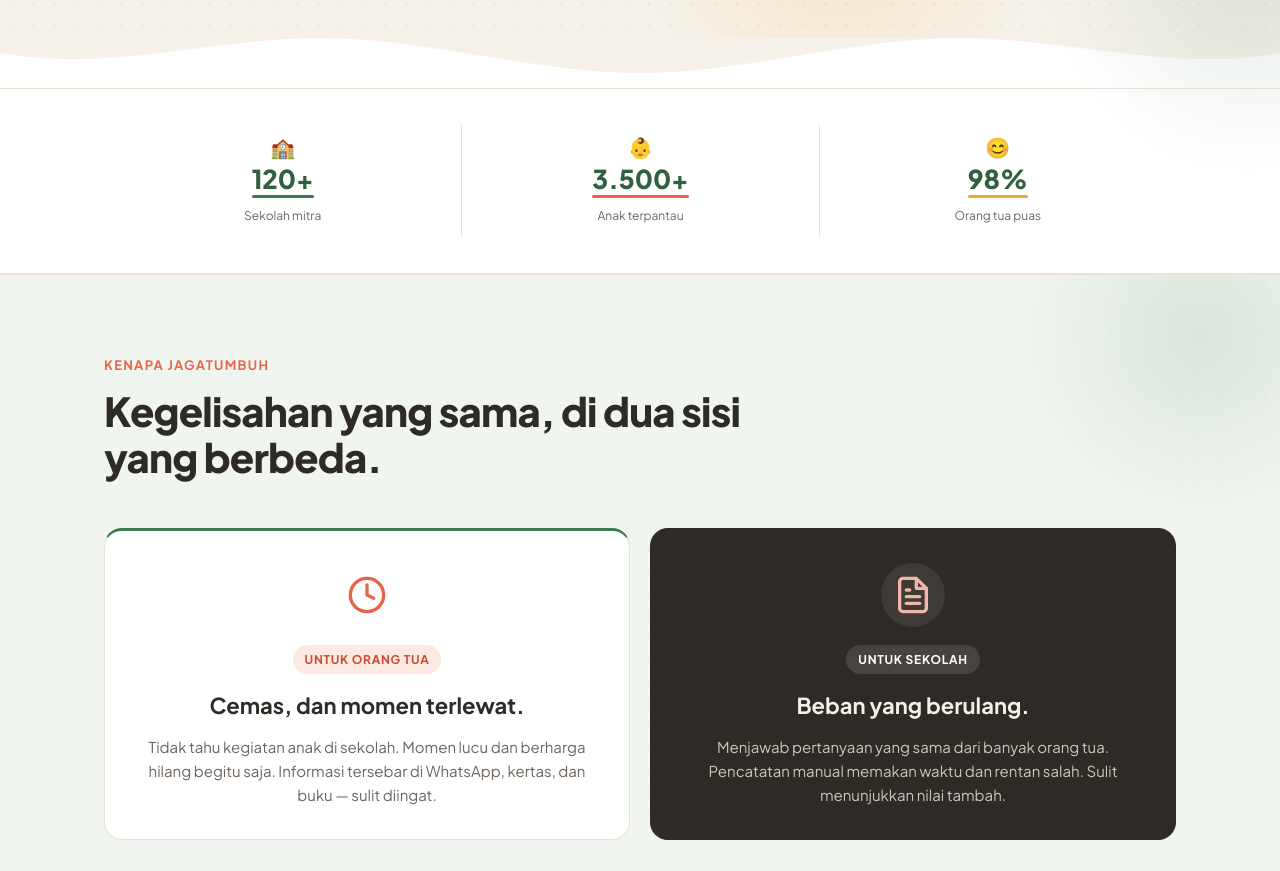
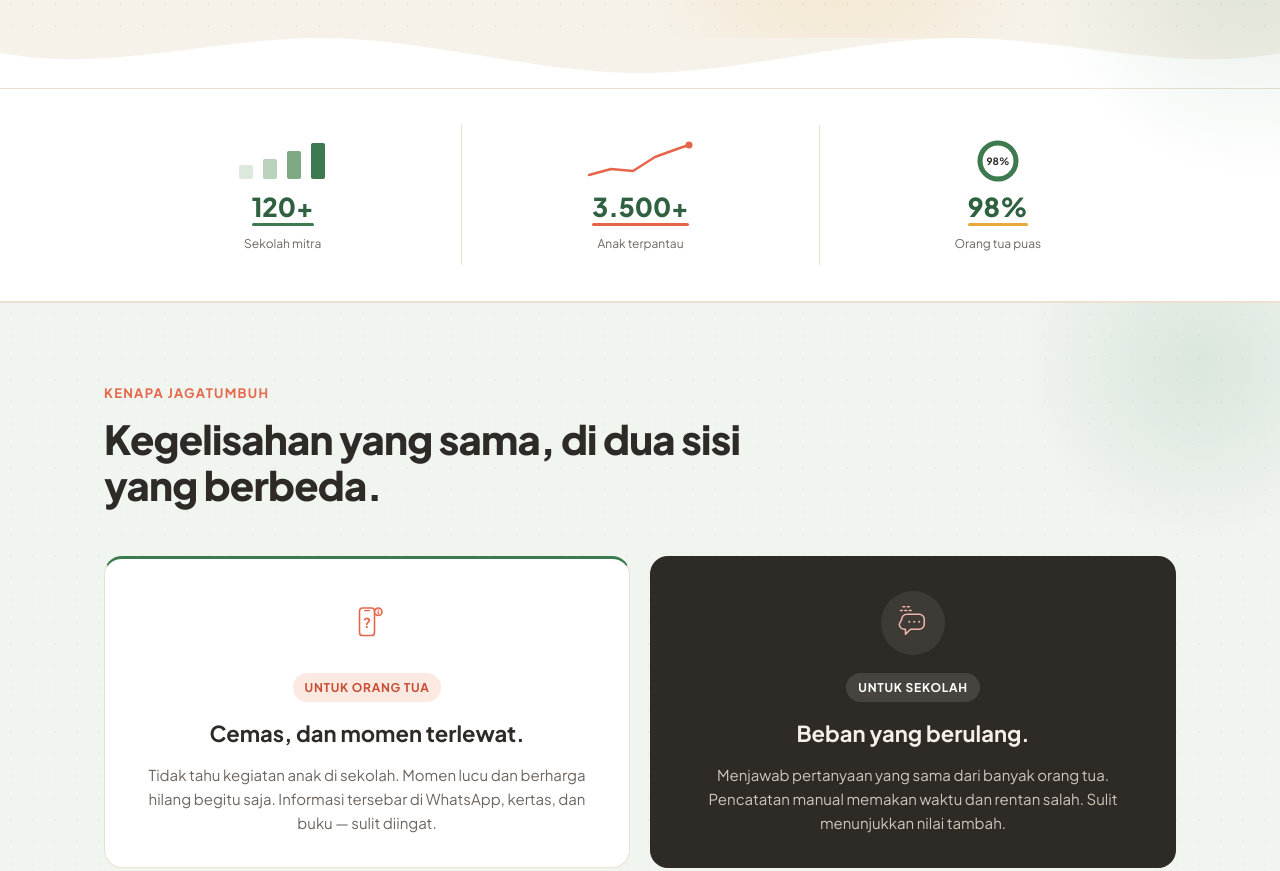
Before and after one commit to Dhaniprisan/jagatumbuh, a plain HTML site: page index.html in a window 1280 px wide. Shown: the part 780-1651 px from the top of the page. Drawn offline with Linux system fonts and the light colour scheme.

Commit message:
feat: grafis meaningful — mini chart proof strip, ilustrasi problem & steps

```diff
--- a/index.html
+++ b/index.html
@@ -443,6 +443,9 @@
     display: flex; flex-direction: column; align-items: center;
   }
   .proof-item:first-child { border-left: none; }
+    .mini-graphic { height: 48px; display: flex; align-items: center; justify-content: center; margin-bottom: 6px; }
+  .mini-graphic svg { display: block; }
+
   .proof-icon { font-size: 20px; line-height: 1; margin-bottom: 6px; }
   .proof-item .num { position: relative; display: inline-block; font-size: 26px; font-weight: 800; color: var(--green-dark); line-height: 1.2; padding-bottom: 4px; }
   .proof-item .num::after { content: ""; position: absolute; left: 0; right: 0; bottom: 0; height: 3px; border-radius: 999px; background: var(--line); }
@@ -664,17 +667,17 @@
   <div class="container">
     <div class="proof-grid">
       <div class="proof-item">
-        <span class="proof-icon">&#127979;</span>
+        <div class="mini-graphic"><svg width="96" height="40" viewBox="0 0 96 40" fill="none" aria-hidden="true"><rect x="4" y="24" width="14" height="14" rx="2" fill="#DCE9DC"/><rect x="28" y="18" width="14" height="20" rx="2" fill="#B9D2BA"/><rect x="52" y="10" width="14" height="28" rx="2" fill="#7FA982"/><rect x="76" y="2" width="14" height="36" rx="2" fill="#3E7A4F"/></svg></div>
         <div class="num">120+</div>
         <div class="label">Sekolah mitra</div>
       </div>
       <div class="proof-item">
-        <span class="proof-icon">&#128118;</span>
+        <div class="mini-graphic"><svg width="110" height="40" viewBox="0 0 110 40" fill="none" aria-hidden="true"><path d="M4 34 L26 28 L48 30 L70 16 L92 8 L104 4" stroke="#E5664A" stroke-width="2.5" stroke-linecap="round" stroke-linejoin="round"/><circle cx="104" cy="4" r="3.5" fill="#E5664A"/></svg></div>
         <div class="num">3.500+</div>
         <div class="label">Anak terpantau</div>
       </div>
       <div class="proof-item">
-        <span class="proof-icon">&#128522;</span>
+        <div class="mini-graphic"><svg width="44" height="44" viewBox="0 0 44 44" fill="none" aria-hidden="true"><circle cx="22" cy="22" r="18" stroke="#EAE1D3" stroke-width="5"/><circle cx="22" cy="22" r="18" stroke="#3E7A4F" stroke-width="5" stroke-linecap="round" stroke-dasharray="110.8 113" transform="rotate(-90 22 22)"/><text x="22" y="26" text-anchor="middle" font-size="10" font-weight="700" fill="#2E2A26" font-family="Plus Jakarta Sans, sans-serif">98%</text></svg></div>
         <div class="num">98%</div>
         <div class="label">Orang tua puas</div>
       </div>
@@ -693,7 +696,7 @@
     <div class="problem-grid">
       <div class="problem-card light">
         <div class="icon" aria-hidden="true">
-          <svg viewBox="0 0 24 24" fill="none" stroke="var(--coral)" stroke-width="2" stroke-linecap="round" stroke-linejoin="round"><circle cx="12" cy="12" r="10"/><path d="M12 6v6l4 2"/></svg>
+          <svg width="64" height="64" viewBox="0 0 64 64" fill="none" stroke="#E5664A" stroke-width="2.5" stroke-linecap="round" stroke-linejoin="round"><rect x="20" y="8" width="24" height="44" rx="5"/><path d="M28 12h8" stroke-width="2"/><text x="32" y="40" text-anchor="middle" font-size="22" font-weight="700" fill="#E5664A" stroke="none" font-family="Plus Jakarta Sans, sans-serif">?</text><circle cx="50" cy="14" r="6" fill="#FBE9E2"/><path d="M50 11.5v.01" stroke-width="2.2"/><path d="M50 17v-2.5" stroke-width="2.2"/></svg>
         </div>
         <span class="tag">Untuk Orang Tua</span>
         <h3>Cemas, dan momen terlewat.</h3>
@@ -701,7 +704,7 @@
       </div>
       <div class="problem-card dark">
         <div class="icon" aria-hidden="true">
-          <svg viewBox="0 0 24 24" fill="none" stroke="#F0B7A8" stroke-width="2" stroke-linecap="round" stroke-linejoin="round"><path d="M14 2H6a2 2 0 0 0-2 2v16a2 2 0 0 0 2 2h12a2 2 0 0 0 2-2V8z"/><polyline points="14 2 14 8 20 8"/><line x1="16" y1="13" x2="8" y2="13"/><line x1="16" y1="17" x2="8" y2="17"/><line x1="10" y1="9" x2="8" y2="9"/></svg>
+          <svg width="64" height="64" viewBox="0 0 64 64" fill="none" stroke="#F0B7A8" stroke-width="2.5" stroke-linecap="round" stroke-linejoin="round"><path d="M14 26a8 8 0 0 1 8-8h20a8 8 0 0 1 8 8v8a8 8 0 0 1-8 8H28l-8 8v-8h-2a8 8 0 0 1-8-8z"/><circle cx="26" cy="30" r="1.6" fill="#F0B7A8" stroke="none"/><circle cx="34" cy="30" r="1.6" fill="#F0B7A8" stroke="none"/><circle cx="42" cy="30" r="1.6" fill="#F0B7A8" stroke="none"/><path d="M12 12h18" stroke-dasharray="3 4"/><path d="M16 6h10" stroke-dasharray="3 4"/></svg>
         </div>
         <span class="tag">Untuk Sekolah</span>
         <h3>Beban yang berulang.</h3>
@@ -844,16 +847,19 @@
     </div>
     <div class="steps">
       <div class="step">
+        <div class="step-graphic"><svg width="120" height="52" viewBox="0 0 120 52" fill="none" stroke="#3E7A4F" stroke-width="2.5" stroke-linecap="round" stroke-linejoin="round" aria-hidden="true"><path d="M22 44V20l12-8 12 8v24"/><path d="M18 44h32"/><path d="M28 44v-8h12v8"/><circle cx="34" cy="30" r="1.8" fill="#3E7A4F" stroke="none"/><rect x="58" y="8" width="34" height="36" rx="4"/><path d="M64 18h22M64 26h22M64 34h14" stroke-width="2"/><path d="M62 17l2 2 3-4" stroke-width="2"/><path d="M62 25l2 2 3-4" stroke-width="2"/></svg></div>
         <div class="n">1</div>
         <h3>Sekolah daftar gratis</h3>
         <p>Sekolah membuat akun dan menambahkan siswa, guru, serta kelas dalam hitungan menit.</p>
       </div>
       <div class="step">
+        <div class="step-graphic"><svg width="120" height="52" viewBox="0 0 120 52" fill="none" stroke="#E5664A" stroke-width="2.5" stroke-linecap="round" stroke-linejoin="round" aria-hidden="true"><rect x="14" y="6" width="26" height="44" rx="5"/><path d="M21 10h12" stroke-width="2"/><rect x="48" y="14" width="24" height="24" rx="3"/><path d="M52 18h4v4h-4zM60 18h4v4h-4zM52 26h4v4h-4zM60 26h4v4h-4z" stroke-width="1.8"/><path d="M76 26h14" stroke-dasharray="2 4"/><path d="M40 26h4" stroke-dasharray="2 4"/><path d="M96 20l6 6-6 6" stroke-width="2"/></svg></div>
         <div class="n">2</div>
         <h3>Guru input & unggah</h3>
         <p>Guru mencatat aktivitas dan mengunggah momen dengan sekali ketuk.</p>
       </div>
       <div class="step">
+        <div class="step-graphic"><svg width="120" height="52" viewBox="0 0 120 52" fill="none" stroke="#A87A2A" stroke-width="2.5" stroke-linecap="round" stroke-linejoin="round" aria-hidden="true"><rect x="8" y="10" width="24" height="38" rx="5"/><rect x="88" y="10" width="24" height="38" rx="5"/><path d="M32 26c6-8 14-8 20 0s14 8 20 0" stroke="#E9A83A"/><circle cx="60" cy="26" r="3" fill="#E9A83A" stroke="none"/><path d="M14 16h4M94 16h4" stroke-width="2"/></svg></div>
         <div class="n">3</div>
         <h3>Orang tua pantau & bayar</h3>
         <p>Orang tua menerima laporan, menikmati momen, dan membayar SPP dari aplikasi.</p>
```
